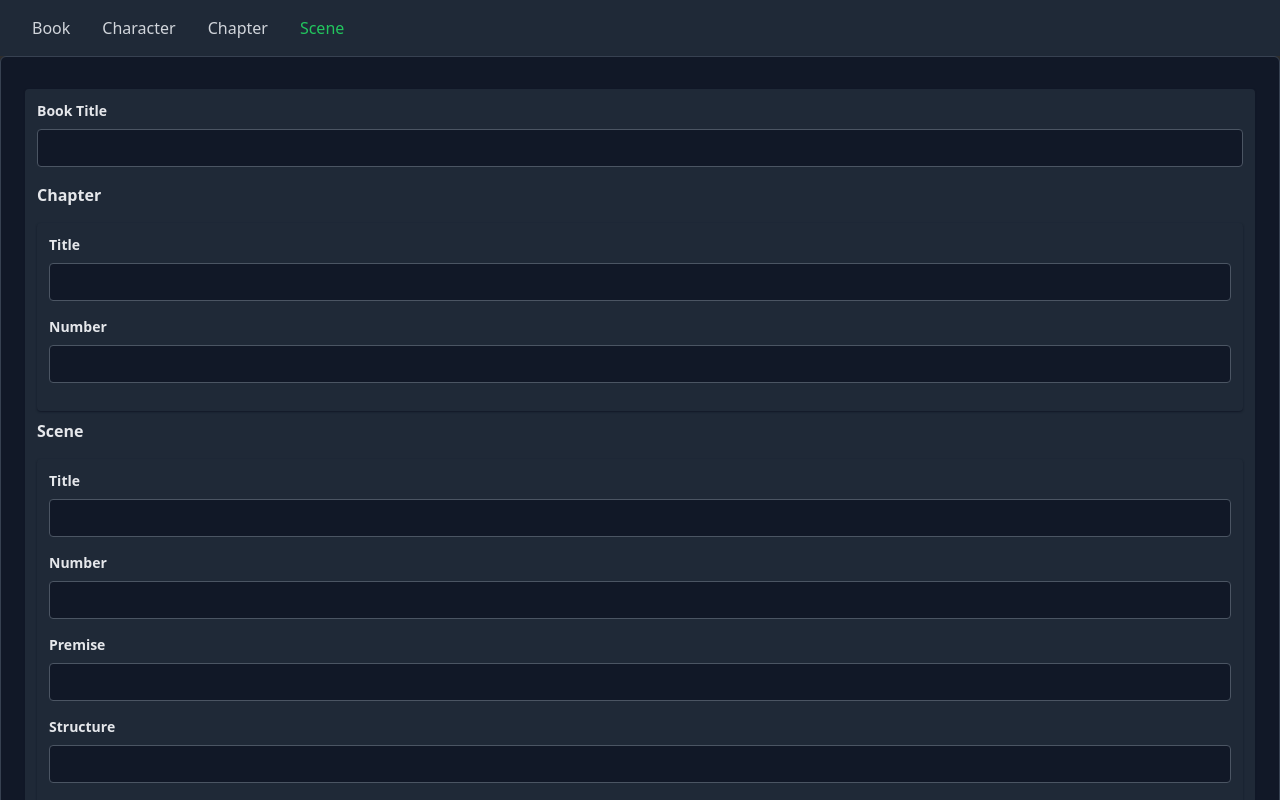
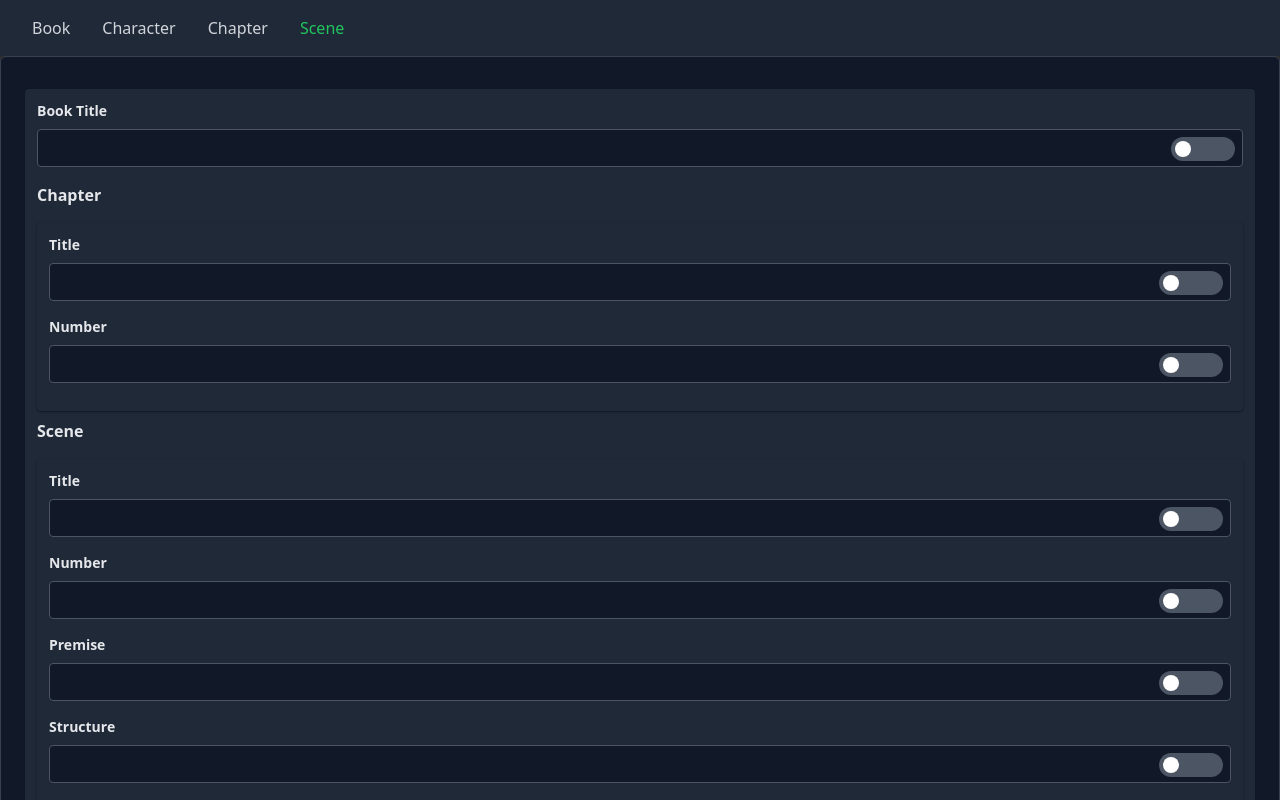
Before and after one commit to darthinvader/NovelGPTJSON, an Angular app: page /scene in a window 1280 px wide. Shown: the top 800 px of the page. Built offline with nearby package versions, Linux system fonts and the light colour scheme.

Commit message:
feat: text field switches to text-area

```diff
--- a/src/app/forms/forms.component.html
+++ b/src/app/forms/forms.component.html
@@ -40,11 +40,30 @@
 </ng-template>
 
 <ng-template #value let-controlName="controlName" let-control="control">
-  <div class="mb-4">
-    <label class="block text-gray-200 text-sm font-bold mb-2">{{ controlName }}</label>
-<input type="text" [formControl]="control" class="appearance-none border border-gray-600 rounded w-full py-2 px-3 text-gray-300 bg-gray-900 leading-tight focus:outline-none focus:shadow-outline transition-colors duration-200 ease-in-out focus:bg-gray-800">
+  <label class="block text-gray-200 text-sm font-bold mb-2 flex-0">{{ controlName }}</label>
+  <div class="mb-4 flex">
+    <div class="relative w-full">
+      <!-- If toggle state is true for this controlName, display textarea; otherwise, display input -->
+      <ng-container *ngIf="isTextarea(controlName); else inputField">
+        <textarea [formControl]="control" class="appearance-none border border-gray-600 rounded w-full py-2 px-3 text-gray-300 bg-gray-900 leading-tight focus:outline-none focus:shadow-outline transition-colors duration-200 ease-in-out focus:bg-gray-800"></textarea>
+      </ng-container>
+      <ng-template #inputField>
+        <input type="text" [formControl]="control" class="appearance-none border border-gray-600 rounded w-full py-2 px-3 text-gray-300 bg-gray-900 leading-tight focus:outline-none focus:shadow-outline transition-colors duration-200 ease-in-out focus:bg-gray-800">
+      </ng-template>
+
+      <!-- Toggle button -->
+<label class="absolute right-0 top-0 mt-2 mr-2 text-gray-300 hover:text-white focus:outline-none cursor-pointer">
+  <input type="checkbox" (change)="toggleInputType(controlName)" class="hidden">
+  <span class="block w-16 h-6 bg-gray-600 rounded-full transition-colors duration-300 ease-in-out relative" [class.bg-gray-400]="isTextarea(controlName)">
+    <span class="block absolute w-4 h-4 bg-white rounded-full translate-x-1 transition-transform duration-300 ease-in-out transform translate-y-1" [class.translate-x-11]="isTextarea(controlName)"></span>
+  </span>
+</label>
+
+    </div>
   </div>
 </ng-template>
+
+
 
 <ng-template #array let-controlName="controlName" let-controlArray="control">
     <div class="flex flex-col">
--- a/src/app/forms/forms.component.ts
+++ b/src/app/forms/forms.component.ts
@@ -1,5 +1,6 @@
 import { Component, Input, OnInit } from '@angular/core';
 import { FormGroup, FormBuilder, Validators, FormArray, FormControl, AbstractControl } from '@angular/forms';
+import { faCoffee } from '@fortawesome/free-solid-svg-icons';
 
 @Component({
   selector: 'app-forms',
@@ -9,11 +10,24 @@ import { FormGroup, FormBuilder, Validators, FormArray, FormControl, AbstractCon
 export class FormsComponent implements OnInit {
   @Input() providedJSON?: JSON
   dynamicForm: FormGroup;
-
+  faCoffee = faCoffee
   constructor(private fb: FormBuilder) { this.dynamicForm = this.fb.group({}); }
 
   ngOnInit(): void {
     this.dynamicForm = this.createGroup(this.providedJSON)
+  }
+
+  // Define a property to keep track of toggled fields
+  toggledFields: { [key: string]: boolean } = {};
+
+  // Define a function to toggle the input type
+  toggleInputType(controlName: string): void {
+    this.toggledFields[controlName] = !this.toggledFields[controlName];
+  }
+
+  // Define a function to determine whether the textarea should be shown
+  isTextarea(controlName: string): boolean {
+    return this.toggledFields[controlName];
   }
 
   createGroup(data: any): FormGroup {
```
